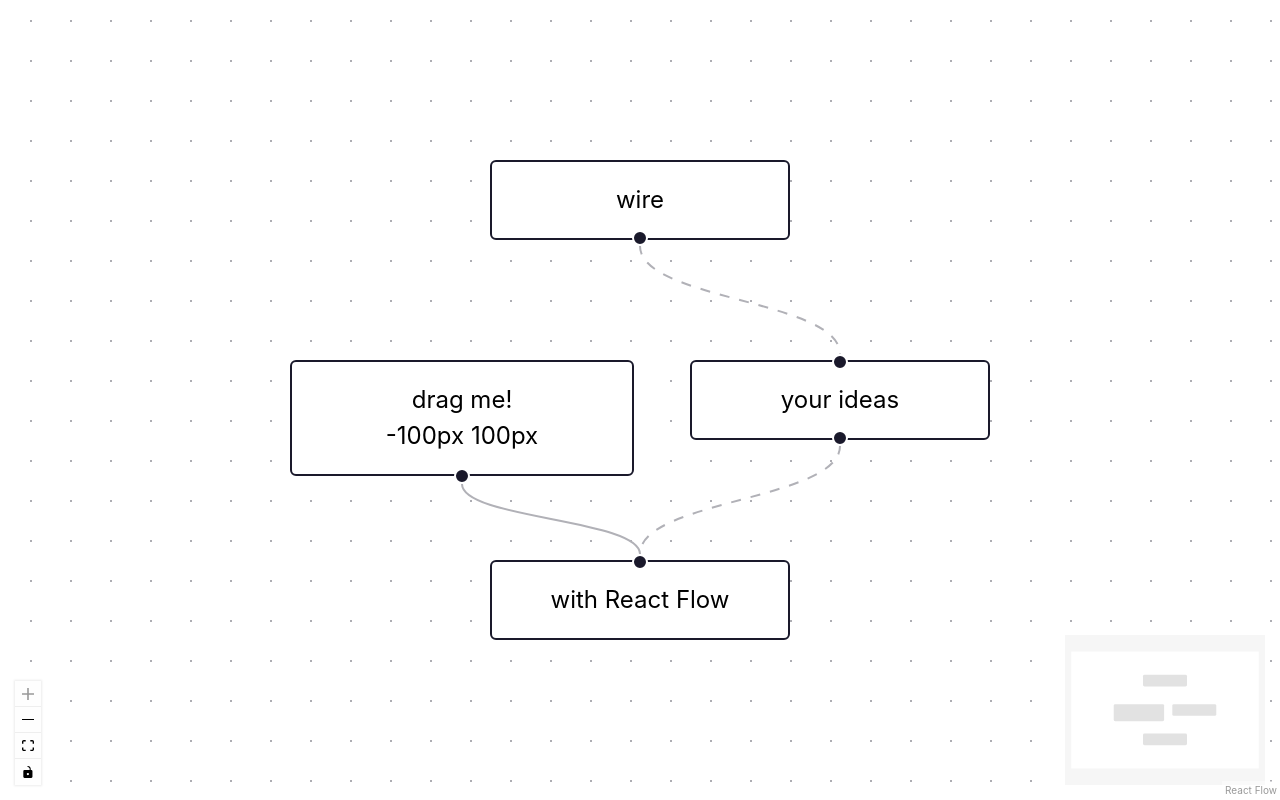
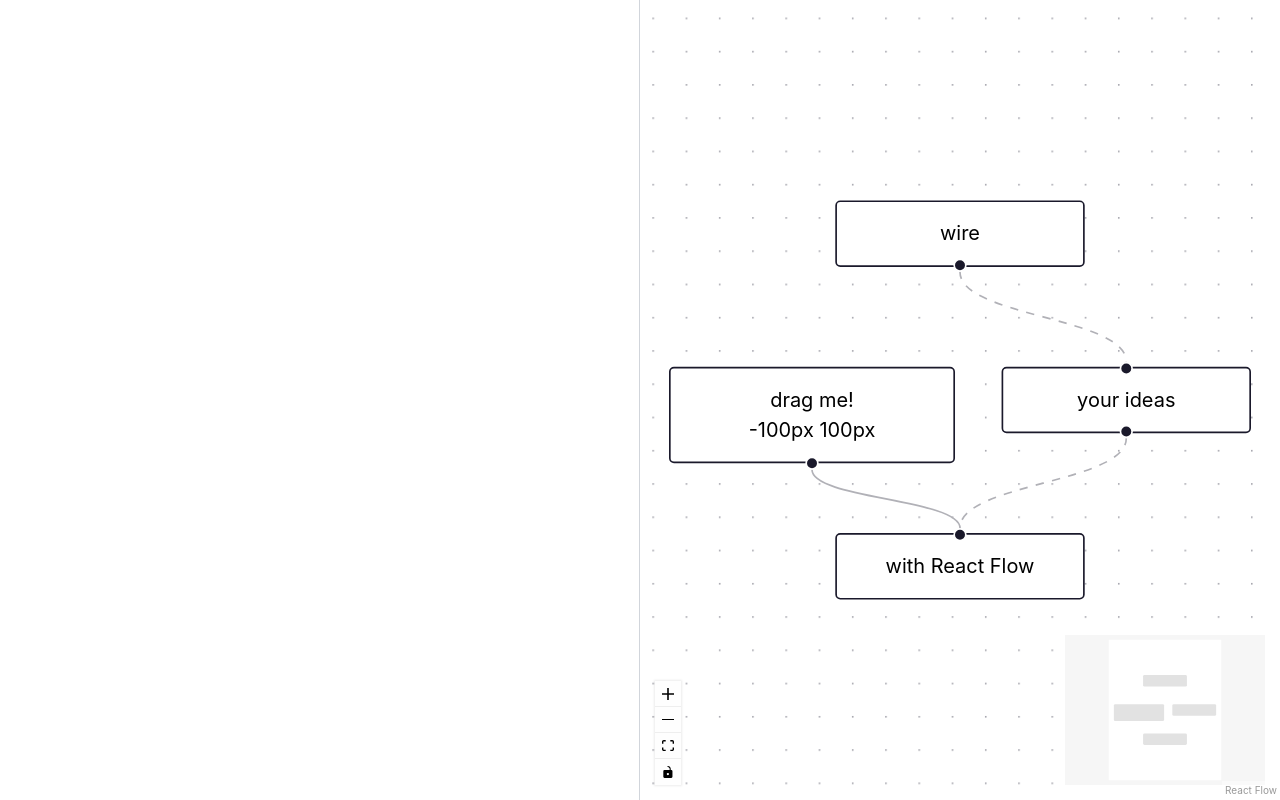
Before and after one commit to anastr0/vivaldi, a React (Vite) app: page / in a window 1280 px wide. Built offline with nearby package versions, Linux system fonts and the light colour scheme.

Commit message:
side by side layout

```diff
--- a/src/App.tsx
+++ b/src/App.tsx
@@ -24,6 +24,9 @@ export default function App() {
   )
 
   return (
+    <main className="workspace">
+      <section className="editor-pane" aria-label="YAML editor area" />
+      <section className="flow-pane" aria-label="Node graph">
         <ReactFlow
           nodes={nodes}
           nodeTypes={nodeTypes}
@@ -38,5 +41,7 @@ export default function App() {
           <MiniMap />
           <Controls />
         </ReactFlow>
+      </section>
+    </main>
   )
 }
--- a/src/index.css
+++ b/src/index.css
@@ -10,3 +10,18 @@ body,
   height: 100%;
   margin: 0;
 }
+
+.workspace {
+  display: grid;
+  grid-template-columns: minmax(0, 1fr) minmax(0, 1fr);
+  height: 100%;
+}
+
+.editor-pane {
+  border-right: 1px solid #d1d5db;
+}
+
+.flow-pane {
+  min-width: 0;
+  min-height: 0;
+}
```
Lines whose indentation alone changed are shown as unchanged.
